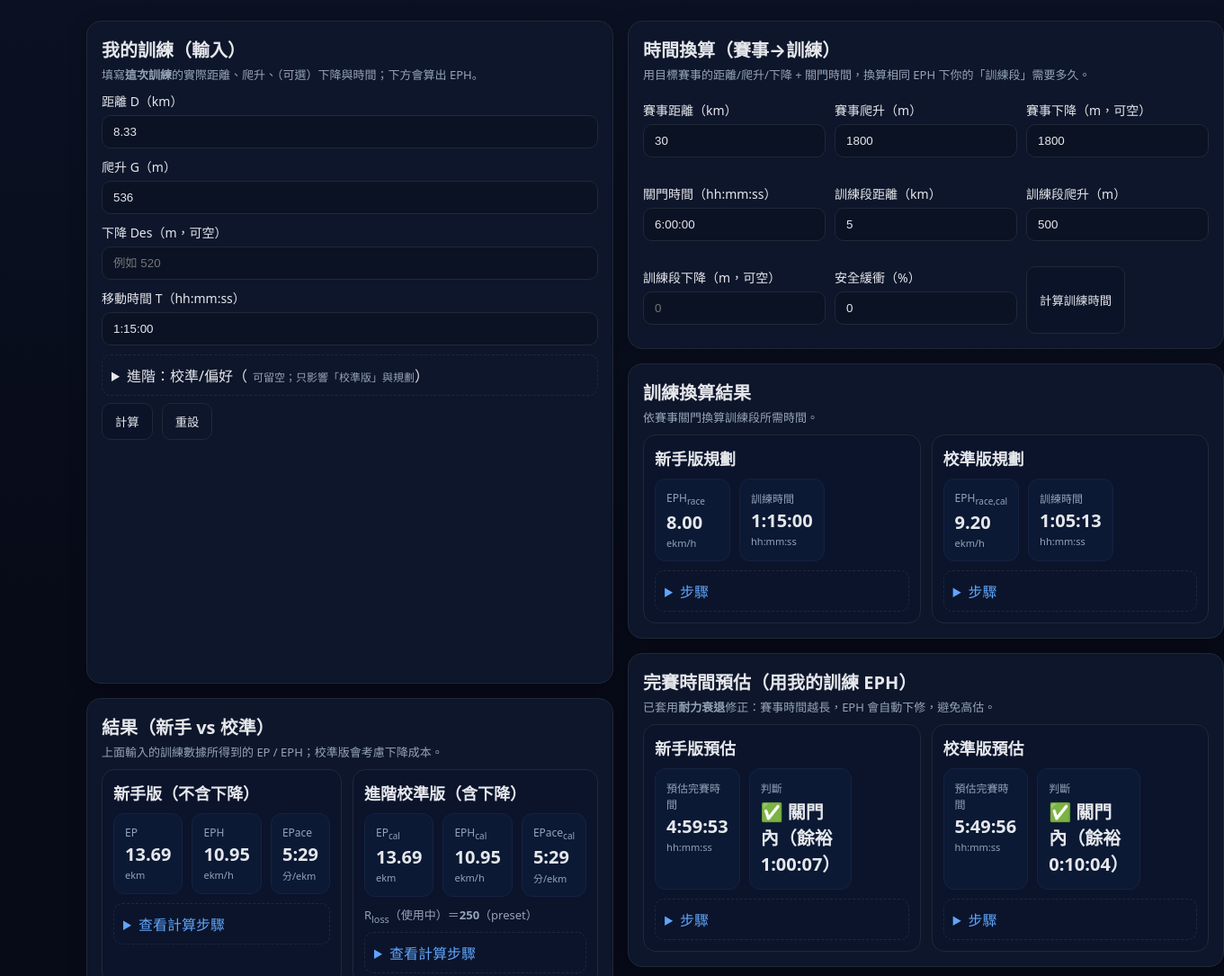
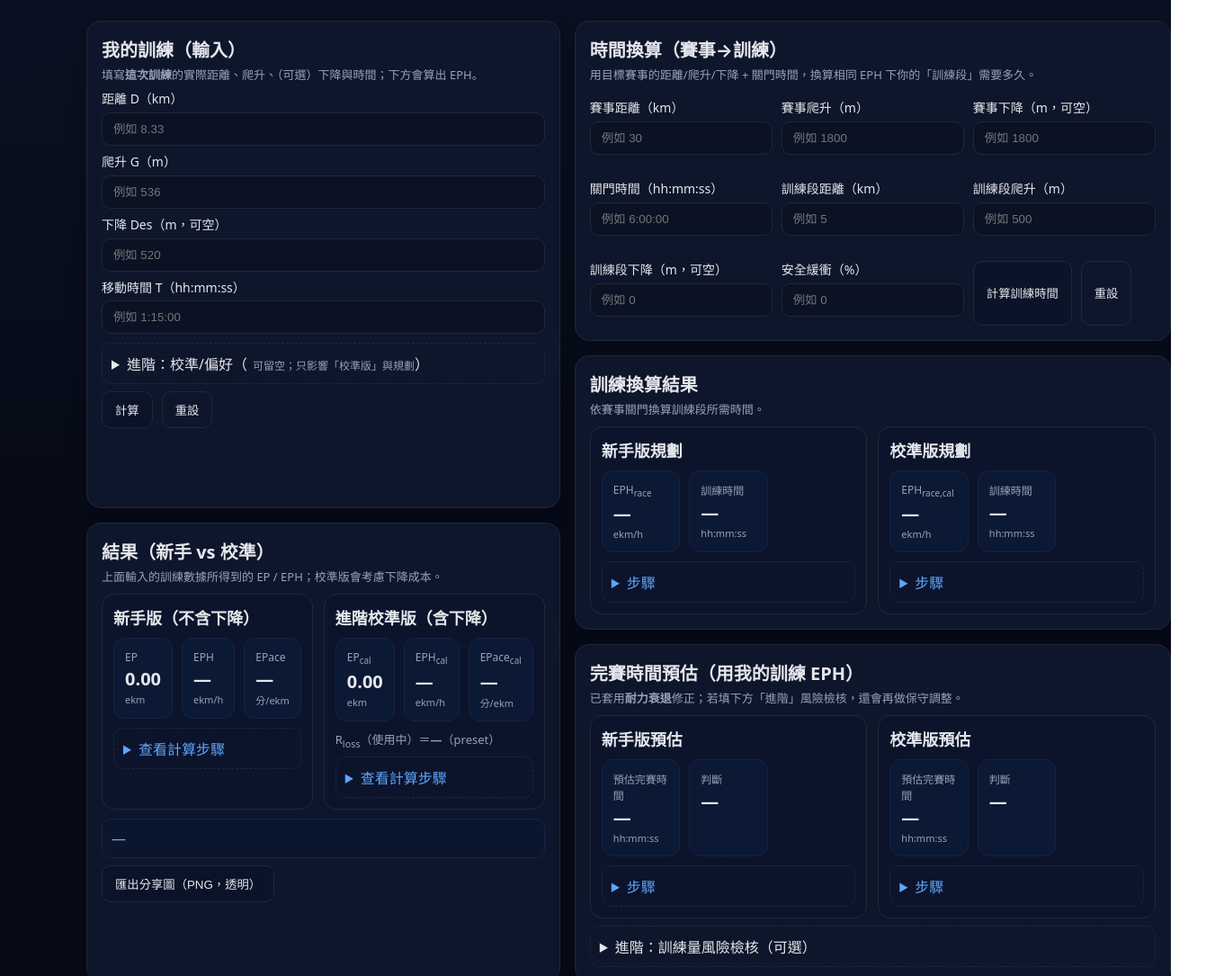
Before and after one commit to maotai11/trail-EPH, a plain HTML site: page index.html in a window 1280 px wide. Shown: the part 100-1185 px from the top of the page at 90% size, 1361 px wide, since content can reach past the window. Drawn offline with Linux system fonts and the light colour scheme.

Commit message:
Update index.html

```diff
--- a/index.html
+++ b/index.html
@@ -13,10 +13,10 @@
     .two-col{display:grid;gap:16px;grid-template-columns:1fr}
     @media (min-width:980px){.two-col{grid-template-columns:1fr 1fr}}
     .stack{display:grid;gap:16px}
-    .label-title{display:flex;align-items:baseline;gap:6px;white-space:nowrap}
+    .label-title{display:block;line-height:1.2}
+    .label-title .mono{color:var(--muted);font-size:12px}
     .muted-inline{color:var(--muted);font-size:12px;margin-left:6px}
     .hint-list{color:var(--muted);font-size:13px;line-height:1.6;margin:6px 0 0 16px}
-    .hint-list li{margin:2px 0}
     .section-tip{color:var(--muted);font-size:13px;margin:-6px 0 10px}
     .history.card{padding:12px}
     .history h2{margin-bottom:6px}
@@ -35,38 +35,42 @@
     <p class="subtitle">新手友善 EP/EPH × 進階校準（R<sub>loss</sub>）｜訓練與賽事換算</p>
   </header>
 
-  <!-- 兩欄主體 -->
   <main class="container two-col">
-    <!-- 左欄：我的訓練 → 結果 -->
+    <!-- 左欄：我的訓練 -->
     <div class="stack">
-      <!-- 我的訓練（輸入） -->
       <section class="card">
         <h2>我的訓練（輸入）</h2>
         <p class="section-tip">填寫<strong>這次訓練</strong>的實際距離、爬升、（可選）下降與時間；下方會算出 EPH。</p>
         <div class="form">
-          <label><div class="label-title">距離 D（km）</div><input id="dist" type="number" min="0" step="0.01" value="8.33"></label>
-          <label><div class="label-title">爬升 G（m）</div><input id="gain" type="number" min="0" step="1" value="536"></label>
+          <label><div class="label-title">距離 D（km）</div><input id="dist" type="number" min="0" step="0.01" placeholder="例如 8.33"></label>
+          <label><div class="label-title">爬升 G（m）</div><input id="gain" type="number" min="0" step="1" placeholder="例如 536"></label>
           <label><div class="label-title">下降 Des（m，可空）</div><input id="descent" type="number" min="0" step="1" placeholder="例如 520"></label>
-          <label><div class="label-title">移動時間 T（hh:mm:ss）</div><input id="time" type="text" value="1:15:00" placeholder="例如 1:10:10"></label>
+          <label><div class="label-title">移動時間 T（hh:mm:ss）</div><input id="time" type="text" placeholder="例如 1:15:00"></label>
 
           <details class="mt8">
             <summary>進階：校準/偏好（<span class="muted-inline">可留空；只影響「校準版」與規劃</span>）</summary>
             <div class="grid-2 mt8">
-              <label><div class="label-title">R<sub>loss</sub> 預設</div><input id="rloss" type="number" min="50" max="1000" step="1" value="250"></label>
-              <label><div class="label-title">平路參考配速 P<sub>flat</sub><span class="muted-inline">（分/公里）</span></div><input id="pflat" type="text" value="5:30" placeholder="例如 5:30"></label>
+              <label>
+                <div class="label-title">R<sub>loss</sub> 預設</div>
+                <input id="rloss" type="number" min="50" max="1000" step="1" placeholder="例如 250">
+              </label>
+              <label>
+                <div class="label-title">平路參考配速<br><span class="mono">P<sub>flat</sub>（分/公里）</span></div>
+                <input id="pflat" type="text" placeholder="例如 5:30">
+              </label>
             </div>
             <div class="grid-3 mt8">
               <label><div class="label-title">下坡時間占比 p<sub>down</sub><span class="muted-inline">（%）</span></div><input id="pdown" type="number" min="0" max="100" step="0.1" placeholder="例如 28"></label>
               <label><div class="label-title">下坡平均配速 P<sub>down</sub><span class="muted-inline">（分/公里，可空）</span></div><input id="pdownpace" type="text" placeholder="例如 4:15"></label>
-              <label><div class="label-title">下坡平均坡度 g<sub>down</sub><span class="muted-inline">（%｜若無配速可估）</span></div><input id="gdown" type="number" min="2" max="30" step="0.5" value="10"></label>
+              <label><div class="label-title">下坡平均坡度 g<sub>down</sub><span class="muted-inline">（%｜若無配速可估）</span></div><input id="gdown" type="number" min="2" max="30" step="0.5" placeholder="例如 10"></label>
             </div>
             <details class="mt8">
               <summary>什麼是 R<sub>loss</sub>？</summary>
               <ul class="hint-list">
                 <li><b>定義：</b>每下降多少 <b>米</b>，折算成 <b>1 等效公里（ekm）</b> 的成本。例：R<sub>loss</sub>=250 表示下降 250 m ≒ 1 ekm 成本。</li>
-                <li><b>公式：</b>EP<sub>cal</sub> = D + G/100 + Des / R<sub>loss</sub>。R<sub>loss</sub> 越大 → 下降越「便宜」；越小 → 下降成本越高。</li>
+                <li><b>公式：</b>EP<sub>cal</sub> = D + G/100 + Des / R<sub>loss</sub>。R<sub>loss</sub> 越大 → 下降越「便宜」。</li>
                 <li><b>校準：</b>可用 <i>下坡時間占比</i> + <i>下坡配速</i>（或平均坡度）自動估算 R<sub>loss</sub>。</li>
-                <li><b>建議：</b>不知道就先用 250；等你累積資料再調整。</li>
+                <li><b>建議：</b>不知道就先空著；也可先填 250，再慢慢微調。</li>
               </ul>
             </details>
             <div class="hint">若提供 p<sub>down</sub> + P<sub>down</sub> 會以最高可信度校準 R<sub>loss</sub>；否則以 g<sub>down</sub> 估算。</div>
@@ -79,7 +83,7 @@
         </div>
       </section>
 
-      <!-- 結果（新手 vs 校準） -->
+      <!-- 結果 -->
       <section class="card">
         <h2>結果（新手 vs 校準）</h2>
         <p class="section-tip">上面輸入的訓練數據所得到的 EP / EPH；校準版會考慮下降成本。</p>
@@ -117,21 +121,24 @@
       </section>
     </div>
 
-    <!-- 右欄：賽事→訓練（輸入） → 訓練換算結果 → 完賽預估 → 風險檢核 -->
+    <!-- 右欄：賽事→訓練、完賽預估 -->
     <div class="stack">
       <section class="card">
         <h2>時間換算（賽事→訓練）</h2>
         <p class="section-tip">用目標賽事的距離/爬升/下降 + 關門時間，換算相同 EPH 下你的「訓練段」需要多久。</p>
         <div class="form grid-3">
-          <label><div class="label-title">賽事距離（km）</div><input id="raceD" type="number" min="0" step="0.01" value="30"></label>
-          <label><div class="label-title">賽事爬升（m）</div><input id="raceG" type="number" min="0" step="1" value="1800"></label>
-          <label><div class="label-title">賽事下降（m，可空）</div><input id="raceDes" type="number" min="0" step="1" value="1800"></label>
-          <label><div class="label-title">關門時間（hh:mm:ss）</div><input id="raceCutoff" type="text" value="6:00:00"></label>
-          <label><div class="label-title">訓練段距離（km）</div><input id="trainD" type="number" min="0" step="0.01" value="5"></label>
-          <label><div class="label-title">訓練段爬升（m）</div><input id="trainG" type="number" min="0" step="1" value="500"></label>
-          <label><div class="label-title">訓練段下降（m，可空）</div><input id="trainDes" type="number" min="0" step="1" placeholder="0"></label>
-          <label><div class="label-title">安全緩衝（%）</div><input id="bufferPct" type="number" min="0" max="30" step="1" value="0"></label>
-          <div class="actions"><button id="planBtn">計算訓練時間</button></div>
+          <label><div class="label-title">賽事距離（km）</div><input id="raceD" type="number" min="0" step="0.01" placeholder="例如 30"></label>
+          <label><div class="label-title">賽事爬升（m）</div><input id="raceG" type="number" min="0" step="1" placeholder="例如 1800"></label>
+          <label><div class="label-title">賽事下降（m，可空）</div><input id="raceDes" type="number" min="0" step="1" placeholder="例如 1800"></label>
+          <label><div class="label-title">關門時間（hh:mm:ss）</div><input id="raceCutoff" type="text" placeholder="例如 6:00:00"></label>
+          <label><div class="label-title">訓練段距離（km）</div><input id="trainD" type="number" min="0" step="0.01" placeholder="例如 5"></label>
+          <label><div class="label-title">訓練段爬升（m）</div><input id="trainG" type="number" min="0" step="1" placeholder="例如 500"></label>
+          <label><div class="label-title">訓練段下降（m，可空）</div><input id="trainDes" type="number" min="0" step="1" placeholder="例如 0"></label>
+          <label><div class="label-title">安全緩衝（%）</div><input id="bufferPct" type="number" min="0" max="30" step="1" placeholder="例如 0"></label>
+          <div class="actions">
+            <button id="planBtn">計算訓練時間</button>
+            <button id="planResetBtn" class="ghost">重設</button>
+          </div>
         </div>
       </section>
 
@@ -160,7 +167,7 @@
 
       <section class="card">
         <h2>完賽時間預估（用我的訓練 EPH）</h2>
-        <p class="section-tip">已套用<strong>耐力衰退</strong>修正：賽事時間越長，EPH 會自動下修，避免高估。</p>
+        <p class="section-tip">已套用<strong>耐力衰退</strong>修正；若填下方「進階」風險檢核，還會再做保守調整。</p>
         <div class="cards">
           <div class="result-card">
             <h3>新手版預估</h3>
@@ -179,11 +186,11 @@
             <details class="steps"><summary>步驟</summary><pre id="predCalSteps">—</pre></details>
           </div>
         </div>
-      </section>
 
-      <section class="card">
-        <h2>訓練量風險檢核（可選）</h2>
-        <p class="section-tip">填你最近訓練的「單次最長」與「近 4 週平均」，我們會給紅黃綠提示（以校準版優先）。</p>
+        <!-- 進階：風險檢核（折疊） -->
+        <details class="mt8">
+          <summary>進階：訓練量風險檢核（可選）</summary>
+          <p class="section-tip">填你最近訓練的「單次最長」與「近 4 週平均」。若不足，預估時間會再保守一些。</p>
           <div class="form grid-3">
             <label><div class="label-title">單次最長距離（km）</div><input id="maxLongD" type="number" min="0" step="0.1" placeholder="例如 24"></label>
             <label><div class="label-title">單次最長爬升（m）</div><input id="maxLongG" type="number" min="0" step="1" placeholder="例如 1200"></label>
@@ -192,11 +199,11 @@
             <label><div class="label-title">近 4 週平均爬升（m/週）</div><input id="wkAvgG" type="number" min="0" step="1" placeholder="例如 1800"></label>
           </div>
           <ul id="riskList" class="risk-list"></ul>
+        </details>
       </section>
     </div>
   </main>
 
-  <!-- 歷史：小卡 -->
   <section class="container card history">
     <h2>歷史紀錄（僅本機）</h2>
     <div class="actions"><button id="clearHistoryBtn" class="ghost">清除歷史</button></div>
```
Lines whose indentation alone changed are shown as unchanged.
